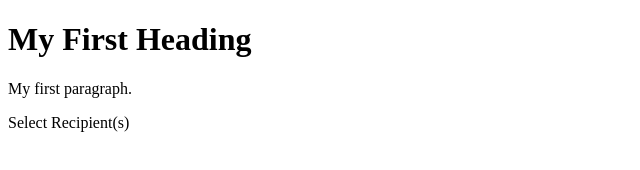
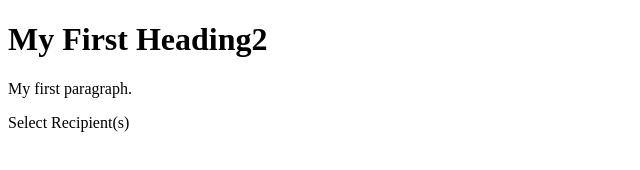
Before and after one commit to jluna0321/test31, a plain HTML site: page index.html in a window 1280 px wide. Shown: the full height of the page, 0-640 px from the left. Drawn offline with Linux system fonts and the light colour scheme.

Commit message:
Update index.html

```diff
--- a/index.html
+++ b/index.html
@@ -2,7 +2,7 @@
 <html>
 <body>
 
-<h1>My First Heading</h1>
+<h1>My First Heading2</h1>
 <p>My first paragraph.</p>
                     <div class="form-group">
                         <label>
```
